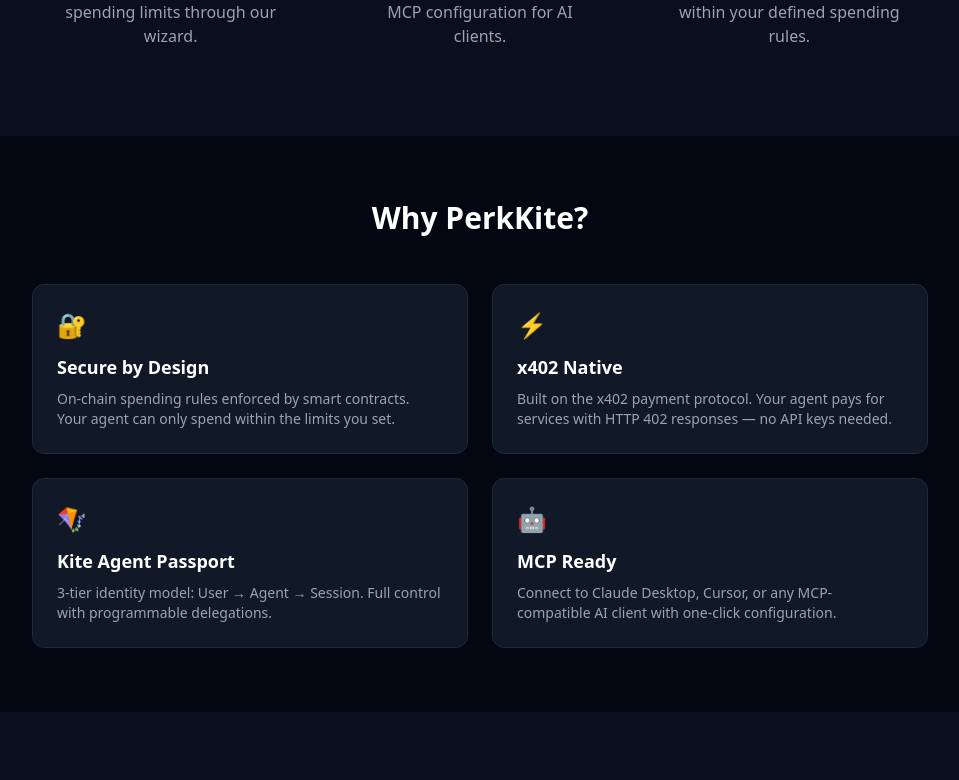
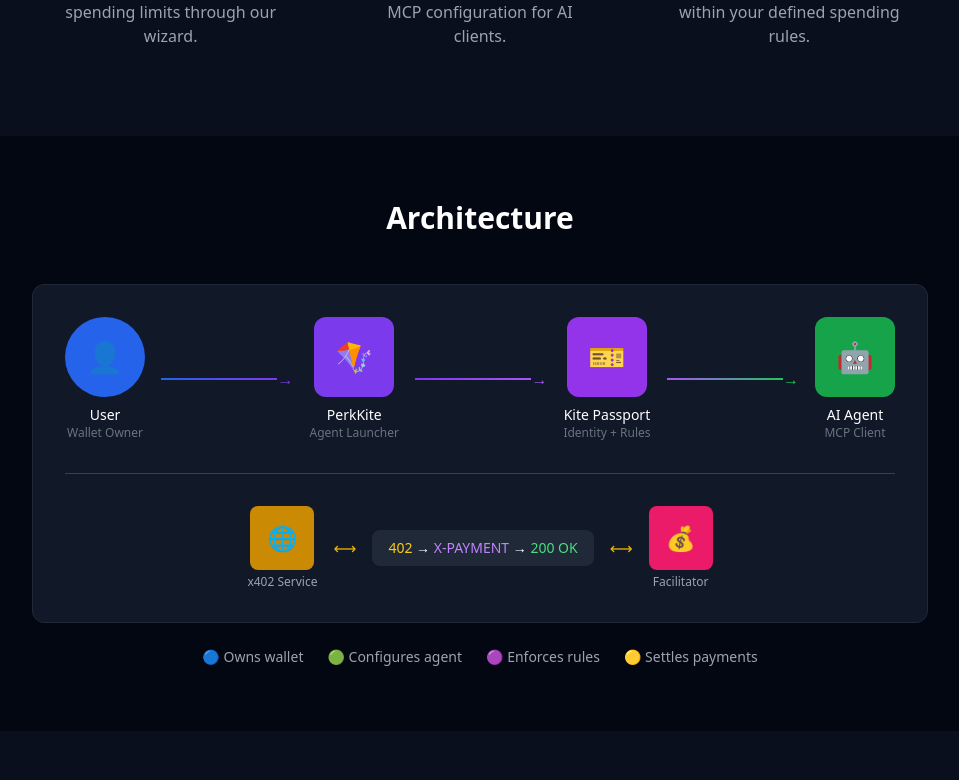
Before and after one commit to PerkOS-xyz/PerkKite, a Next.js app in the folder apps/web/: page / in a window 1280 px wide. Shown: the part 842-1622 px from the top of the page, without its empty margins (160-1119 px from the left). Built offline with nearby package versions, Linux system fonts and the light colour scheme.

Commit message:
feat(landing): add architecture diagram
- Visual flow: User → PerkKite → Kite Passport → AI Agent
- x402 service flow with Facilitator
- Color-coded legend

```diff
--- a/apps/web/src/app/page.tsx
+++ b/apps/web/src/app/page.tsx
@@ -63,8 +63,105 @@
         </div>
       </section>
 
+      {/* Architecture Diagram */}
+      <section className="px-8 py-16">
+        <div className="max-w-4xl mx-auto">
+          <h2 className="text-3xl font-bold text-center mb-12">Architecture</h2>
+
+          {/* Diagram */}
+          <div className="relative bg-gray-900 rounded-xl border border-gray-800 p-8 overflow-x-auto">
+            <div className="flex items-center justify-between min-w-[600px] gap-4">
+              {/* User */}
+              <div className="flex flex-col items-center">
+                <div className="w-20 h-20 bg-blue-600 rounded-full flex items-center justify-center text-3xl">
+                  👤
+                </div>
+                <span className="mt-2 text-sm font-medium">User</span>
+                <span className="text-xs text-gray-500">Wallet Owner</span>
+              </div>
+
+              {/* Arrow */}
+              <div className="flex-1 flex items-center">
+                <div className="h-0.5 flex-1 bg-gradient-to-r from-blue-600 to-kite-primary"></div>
+                <div className="text-kite-primary">→</div>
+              </div>
+
+              {/* PerkKite */}
+              <div className="flex flex-col items-center">
+                <div className="w-20 h-20 bg-kite-primary rounded-xl flex items-center justify-center text-3xl">
+                  🪁
+                </div>
+                <span className="mt-2 text-sm font-medium">PerkKite</span>
+                <span className="text-xs text-gray-500">Agent Launcher</span>
+              </div>
+
+              {/* Arrow */}
+              <div className="flex-1 flex items-center">
+                <div className="h-0.5 flex-1 bg-gradient-to-r from-kite-primary to-purple-500"></div>
+                <div className="text-purple-500">→</div>
+              </div>
+
+              {/* Kite Passport */}
+              <div className="flex flex-col items-center">
+                <div className="w-20 h-20 bg-purple-600 rounded-xl flex items-center justify-center text-3xl">
+                  🎫
+                </div>
+                <span className="mt-2 text-sm font-medium">Kite Passport</span>
+                <span className="text-xs text-gray-500">Identity + Rules</span>
+              </div>
+
+              {/* Arrow */}
+              <div className="flex-1 flex items-center">
+                <div className="h-0.5 flex-1 bg-gradient-to-r from-purple-500 to-green-500"></div>
+                <div className="text-green-500">→</div>
+              </div>
+
+              {/* AI Agent */}
+              <div className="flex flex-col items-center">
+                <div className="w-20 h-20 bg-green-600 rounded-xl flex items-center justify-center text-3xl">
+                  🤖
+                </div>
+                <span className="mt-2 text-sm font-medium">AI Agent</span>
+                <span className="text-xs text-gray-500">MCP Client</span>
+              </div>
+            </div>
+
+            {/* Bottom flow - Services */}
+            <div className="mt-8 pt-8 border-t border-gray-700">
+              <div className="flex items-center justify-center gap-4">
+                <div className="text-center">
+                  <div className="w-16 h-16 bg-yellow-600 rounded-lg flex items-center justify-center text-2xl mx-auto">
+                    🌐
+                  </div>
+                  <span className="text-xs text-gray-400 mt-1 block">x402 Service</span>
+                </div>
+                <div className="text-yellow-500">⟷</div>
+                <div className="px-4 py-2 bg-gray-800 rounded-lg text-sm">
+                  <span className="text-yellow-400">402</span> → <span className="text-purple-400">X-PAYMENT</span> → <span className="text-green-400">200 OK</span>
+                </div>
+                <div className="text-yellow-500">⟷</div>
+                <div className="text-center">
+                  <div className="w-16 h-16 bg-perkos-pink rounded-lg flex items-center justify-center text-2xl mx-auto">
+                    💰
+                  </div>
+                  <span className="text-xs text-gray-400 mt-1 block">Facilitator</span>
+                </div>
+              </div>
+            </div>
+          </div>
+
+          {/* Legend */}
+          <div className="flex justify-center gap-6 mt-6 text-sm text-gray-400">
+            <span>🔵 Owns wallet</span>
+            <span>🟢 Configures agent</span>
+            <span>🟣 Enforces rules</span>
+            <span>🟡 Settles payments</span>
+          </div>
+        </div>
+      </section>
+
       {/* Features */}
-      <section className="px-8 py-16">
+      <section className="px-8 py-16 bg-gray-900/50">
         <div className="max-w-4xl mx-auto">
           <h2 className="text-3xl font-bold text-center mb-12">Why PerkKite?</h2>
           <div className="grid md:grid-cols-2 gap-6">
```
